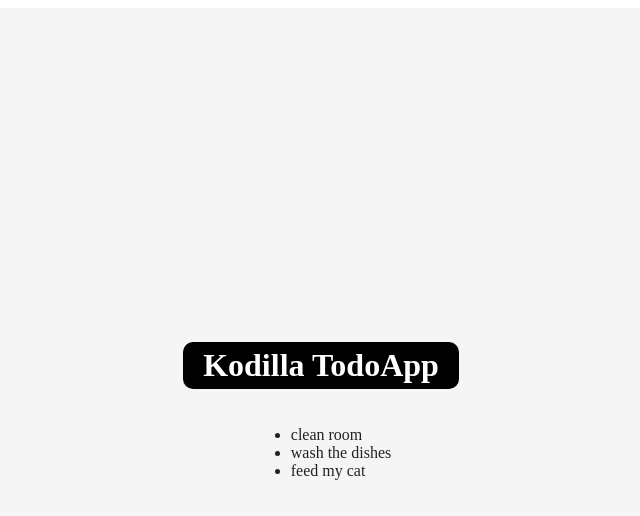
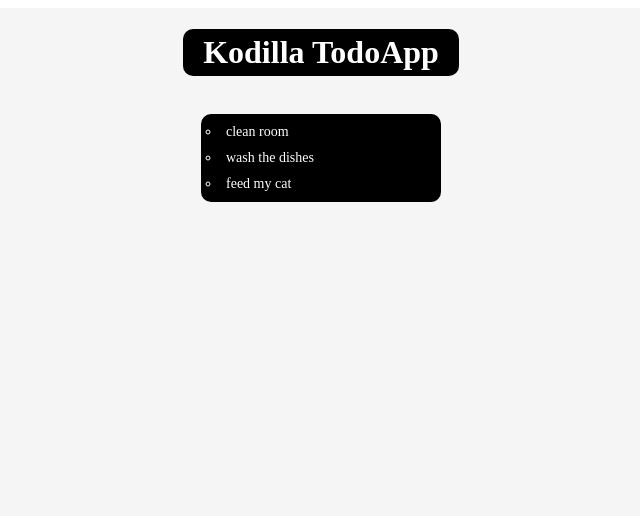
Before and after one commit to lukaszplac/Project16_5, a React app: page / in a window 1280 px wide. Shown: the whole page, without its empty margins (327-967 px from the left). Built offline with nearby package versions, Linux system fonts and the light colour scheme.

Commit message:
Next release. Styling for TodoList added

```diff
--- a/src/components/Title.css
+++ b/src/components/Title.css
@@ -1,4 +1,5 @@
 .title {
+	flex: 0 1 auto;
 	padding: 5px 20px;
 	background-color: black;
 	color: white;
--- /dev/null
+++ b/src/components/TodoList.css
@@ -0,0 +1,20 @@
+.TodoList {
+	flex: 0 1 auto;
+    padding: 5px 20px;
+	background-color: black;
+	color: white;
+	border-radius: 10px;
+	list-style: circle;
+	width: 200px;
+}
+
+.TodoList>li {
+	font-size: 14px;
+	padding: 5px;
+}
+
+.TodoList>li:hover {
+	padding: 5px 0 5px 40px;
+	color: cyan;
+	cursor: pointer;
+}
--- a/src/components/TodoList.js
+++ b/src/components/TodoList.js
@@ -1,8 +1,11 @@
 import React from 'react';
+import style from './TodoList.css';
 
 const TodoList = (props) => {
-	let list = props.list.map(item => <li key={item.id} onClick = {() => props.remove(item.id)}>{item.text}</li>);
-	return <ul>{list}</ul>;
+	let list = props.list.map(item => <li
+			key={item.id}
+			onClick = {() => props.remove(item.id)}>{item.text}</li>);
+	return <ul className = {style.TodoList}>{list}</ul>;
 }
 
 export default TodoList;
--- a/src/containers/App.css
+++ b/src/containers/App.css
@@ -4,7 +4,7 @@
     display: flex;
     flex-direction: column;
     flex-wrap: nowrap;
-    justify-content: center;
+    justify-content: flex-start;
     align-items: center;
     align-content: center;
     width: 100vw;
```
